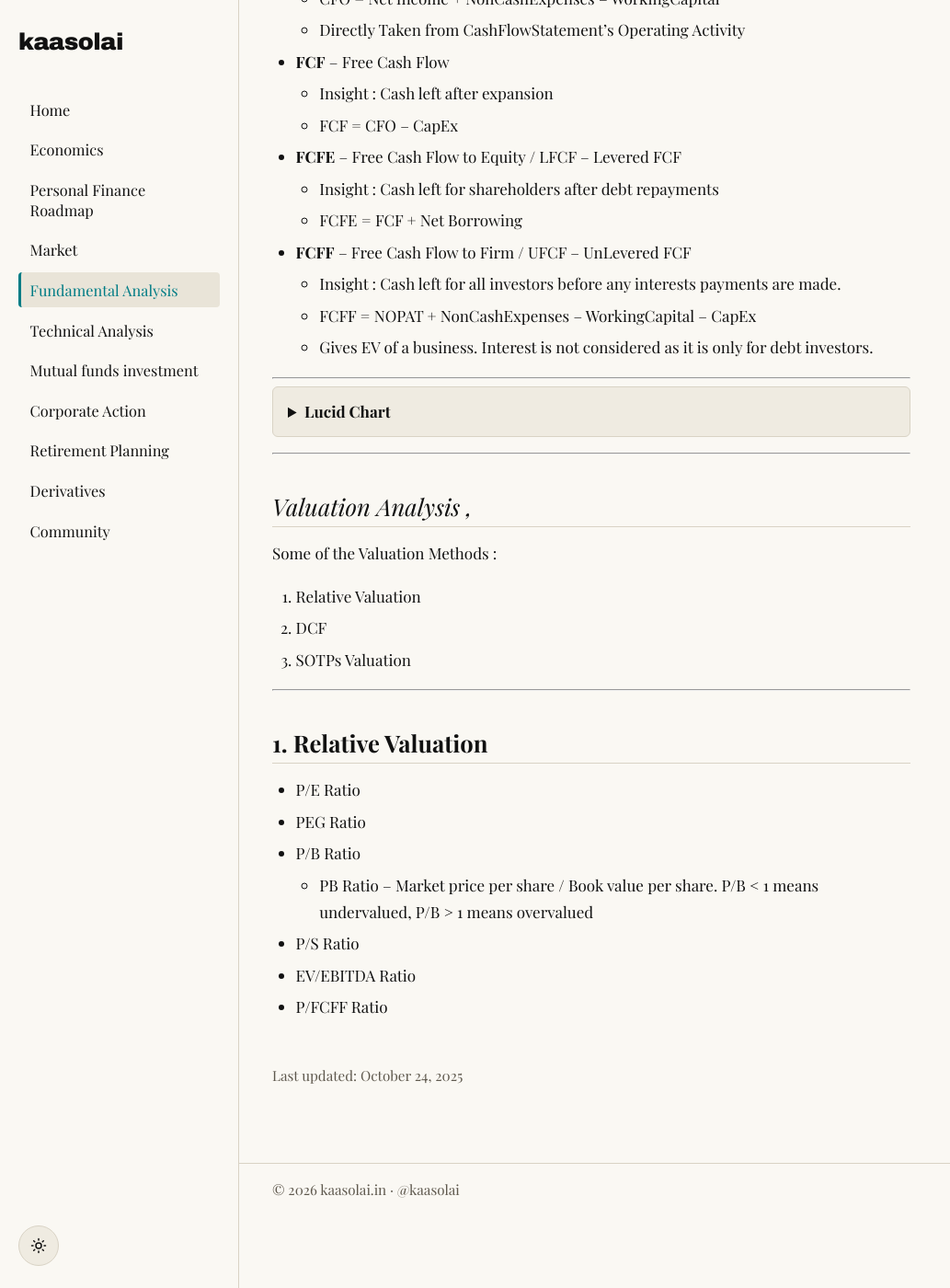
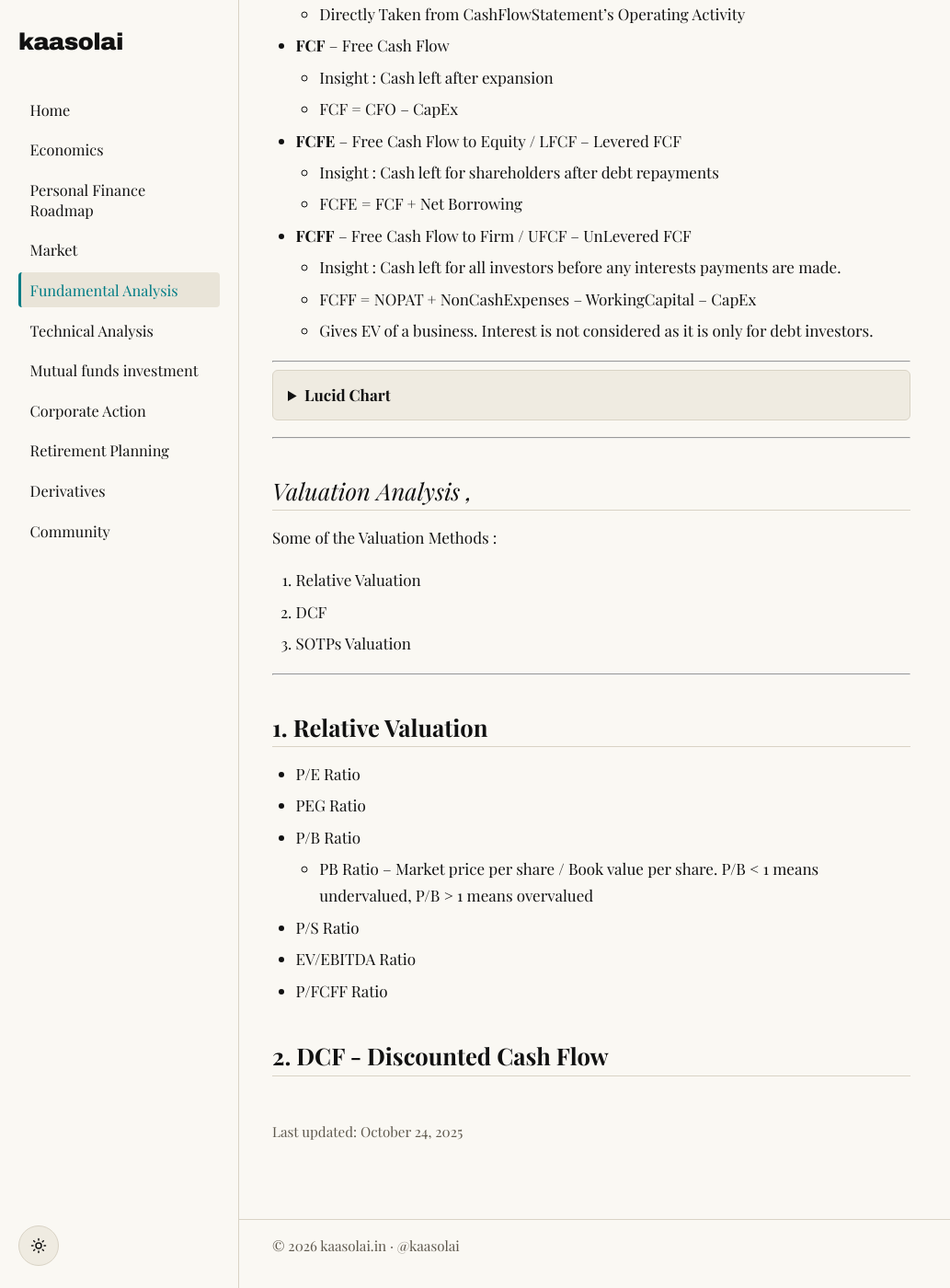
Before and after one commit to ChinnaiyaprabhuRamanathan/kaasolai-public, a Jekyll site: the page built from fundamental-analysis.md, in a window 1280 px wide and 1400 px high, scrolled down 8557 px. Shown: the whole window at 92% size, without its empty margins (0-1033 px from the left). Built offline with Jekyll 4.4.1, drawn with Linux system fonts in a browser that asks for light colours.

Commit message:
dcf test edit

```diff
--- a/fundamental-analysis.md
+++ b/fundamental-analysis.md
@@ -7,10 +7,7 @@ description: >-
 permalink: /fundamental-analysis/
 last_modified: 2025-10-24
 ---
-
-<img src="/assets/images/image-6.png" alt="" width="450" height="311">
-
-In Fundamental Analysis , Value is the Essence.
+<img src="/assets/images/image-6.png" width="450" />In Fundamental Analysis , Value is the Essence.
 
 ---
 
@@ -144,7 +141,7 @@ There are 3 sections in a balance sheet
 
 ---
 
-The Accounting Equation** : Assets = Liabilities + Equity**
+The Accounting Equation\*\* : Assets = Liabilities + Equity\*\*
 
 Net Working Capital = Current Assets – Current Liabilities
 
@@ -175,7 +172,7 @@ Checkout these profitability ratios from Balance Sheet,
   - Or Invested Capital = Debt + Equity + Minority Interest – Excess Cash.
   - Or Invested Capital = PPE + NonCurrent Operating Asset + Net Working Capital .
   - PPE is Property, Plant, and Equipment, i.e., Long Term tangible Asset used in Operation
-  - Also for a company to create value ROIC > WACC, Weighted Average Cost of Capital.
+  - Also for a company to create value ROIC &gt; WACC, Weighted Average Cost of Capital.
 
 ---
 
@@ -286,9 +283,10 @@ Checkout these CashFlow Metrics from CashFlow Statement,
 ---
 
 <details>
-  <summary>Lucid Chart</summary>
+<summary>Lucid Chart</summary>
 
-  <p><a href="https://lucid.app/lucidspark/bd3f43be-8ad5-4e61-9454-789c9967b975/edit?viewport_loc=-1420%2C-1294%2C4661%2C2406%2C0_0&invitationId=inv_6fc01546-0be4-4fd3-a305-dcec7cc0fdc8" target="_blank" rel="nofollow noopener noreferrer">https://lucid.app/lucidspark/bd3f43be-8ad5-4e61-9454-789c9967b975/edit?viewport_loc=-1420%2C-1294%2C4661%2C2406%2C0_0&invitationId=inv_6fc01546-0be4-4fd3-a305-dcec7cc0fdc8</a></p>
+https://lucid.app/lucidspark/bd3f43be-8ad5-4e61-9454-789c9967b975/edit?viewport_loc=-1420%2C-1294%2C4661%2C2406%2C0_0&invitationId=inv_6fc01546-0be4-4fd3-a305-dcec7cc0fdc8
+
 </details>
 
 ---
@@ -308,7 +306,9 @@ Some of the Valuation Methods :
 - P/E Ratio
 - PEG Ratio
 - P/B Ratio
-  - PB Ratio – Market price per share / Book value per share. P/B < 1 means undervalued, P/B > 1 means overvalued
+  - PB Ratio – Market price per share / Book value per share. P/B &lt; 1 means undervalued, P/B &gt; 1 means overvalued
 - P/S Ratio
 - EV/EBITDA Ratio
 - P/FCFF Ratio
+
+## 2. DCF - Discounted Cash Flow
```
